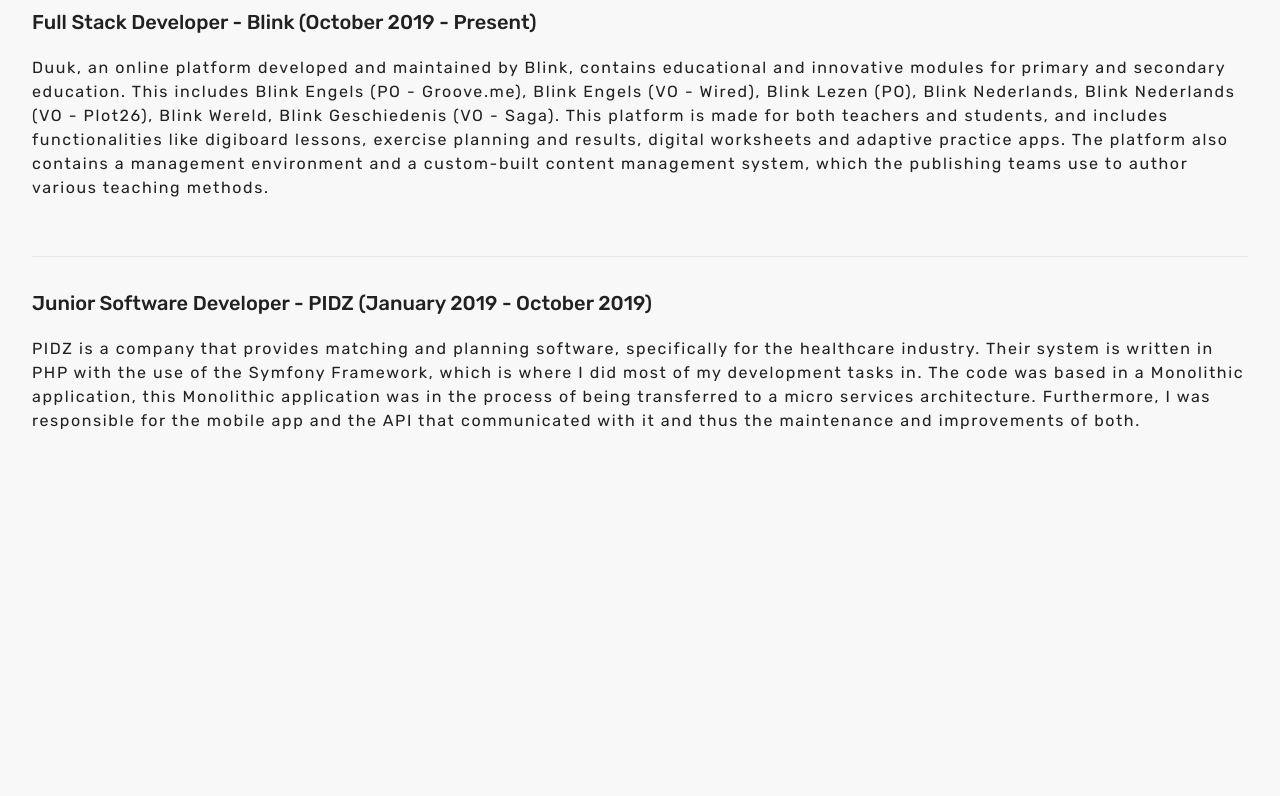
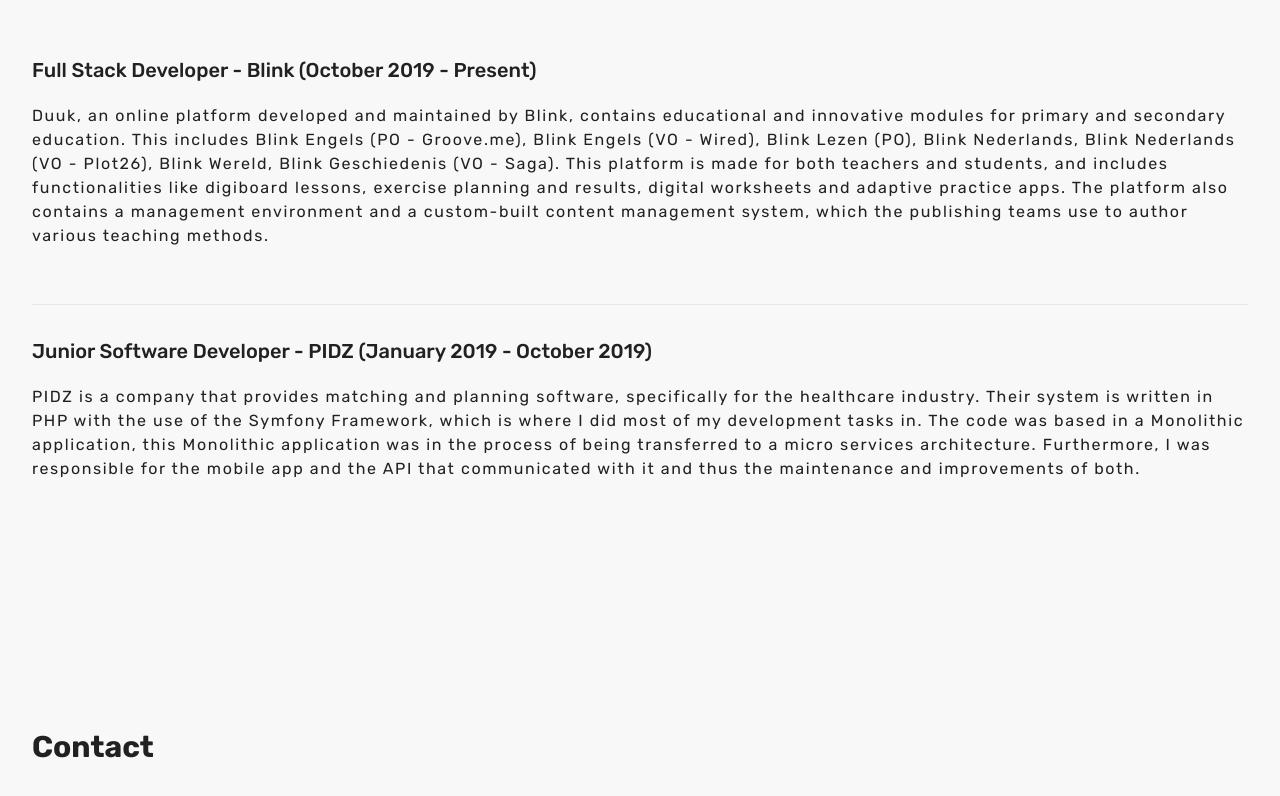
Before and after one commit to MikevPeeren/personal-website, a Next.js app: page / in a window 1280 px wide. Shown: the part 2813-3609 px from the top of the page. Before the commit the page ends 3334 px from the top, so only its background shows below. Built offline with nearby package versions, Linux system fonts and the light colour scheme.

Commit message:
:sparkles: Added new Experience page and started on Contact Page

```diff
--- /dev/null
+++ b/pages/components/ContactPage.tsx
@@ -0,0 +1,18 @@
+// React
+import React, { ReactElement, FC } from 'react';
+
+// Constants
+import { CONTACT_HEADER } from '../../constants/general';
+
+interface ContactPageProps {
+  contactRef: React.MutableRefObject<HTMLDivElement>;
+}
+
+const ContactPage: FC<ContactPageProps> = ({ contactRef }: ContactPageProps): ReactElement => {
+  return (
+    <div ref={contactRef} className="py-28">
+      <h3 className="text-3xl font-semibold mb-14 -ml-0">{CONTACT_HEADER}</h3>
+    </div>
+  );
+};
+export default ContactPage;
--- a/pages/components/ExperiencePage.tsx
+++ b/pages/components/ExperiencePage.tsx
@@ -11,7 +11,7 @@
 }
 const ExperiencePage: FC<ExperienceProps> = ({ experienceRef }: ExperienceProps): ReactElement => {
   return (
-    <div ref={experienceRef} className="py-16 lg:py-16">
+    <div ref={experienceRef} className="py-28">
       <h3 className="text-3xl font-semibold mb-14 -ml-0">{EXPERIENCE_HEADER}</h3>
       <div className="md:flex md:flex-col">
         <div>
--- a/pages/index.tsx
+++ b/pages/index.tsx
@@ -11,6 +11,7 @@
 import AboutPage from './components/AboutPage';
 import SkillPage from './components/SkillPage';
 import ExperiencePage from './components/ExperiencePage';
+import ContactPage from './components/ContactPage';
 
 // Constants
 import { META_TITLE, META_DESCRIPTION } from '../constants/general';
@@ -20,8 +21,9 @@
   const aboutRef = useRef<HTMLDivElement>(null);
   const skillRef = useRef<HTMLDivElement>(null);
   const experienceRef = useRef<HTMLDivElement>(null);
+  const contactRef = useRef<HTMLDivElement>(null);
 
-  // Setting Cannonical for SEO
+  // Setting Canonical for SEO
   const site = 'https://www.mikevpeeren.nl';
   const canURL = site + useRouter().pathname;
 
@@ -64,11 +66,13 @@
           aboutRef={aboutRef}
           skillRef={skillRef}
           experienceRef={experienceRef}
+          contactRef={contactRef}
         />
         <EntryPage />
         <AboutPage aboutRef={aboutRef} />
         <SkillPage skillRef={skillRef} />
         <ExperiencePage experienceRef={experienceRef} />
+        <ContactPage contactRef={contactRef} />
       </main>
     </div>
   );
```
